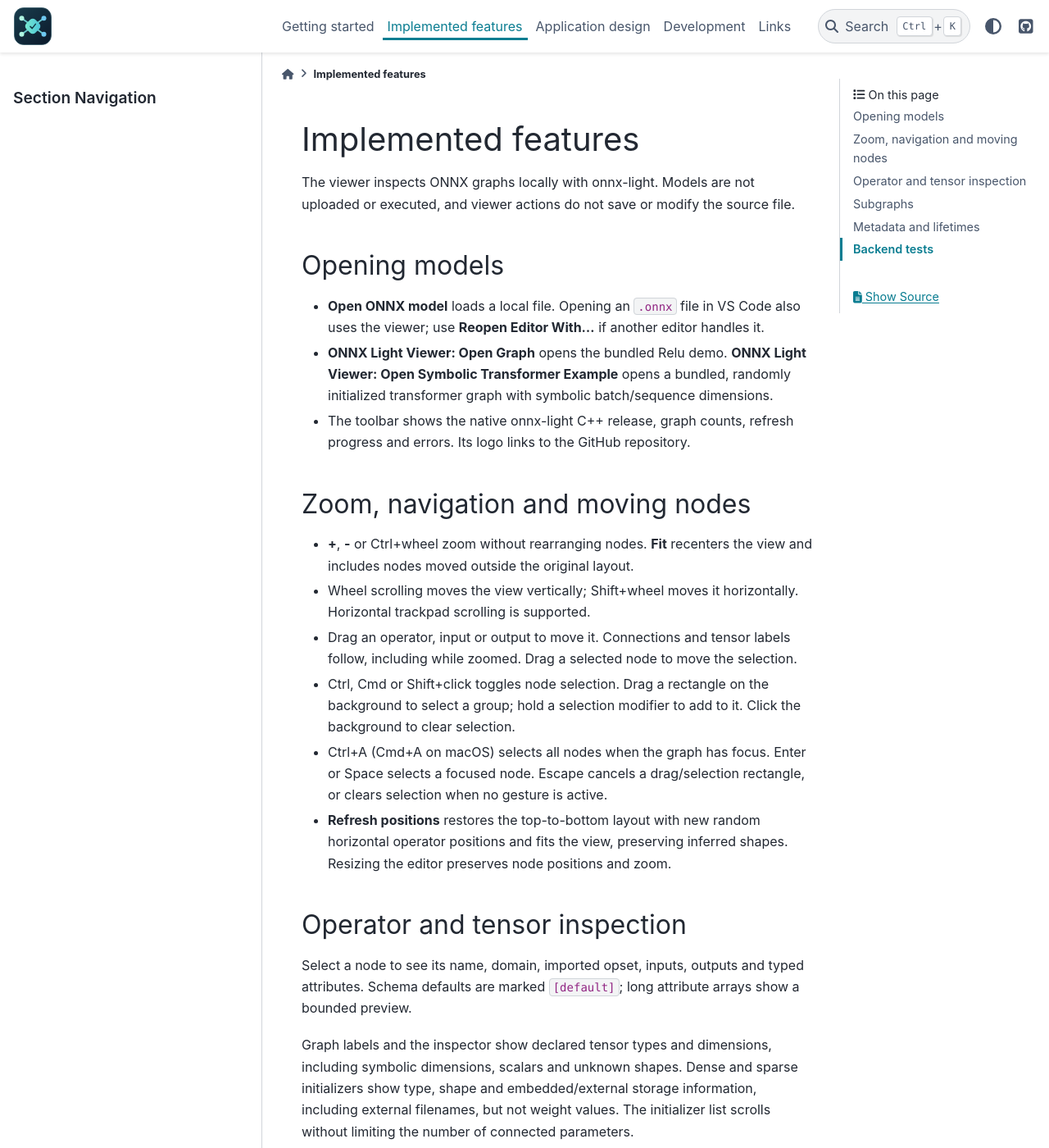
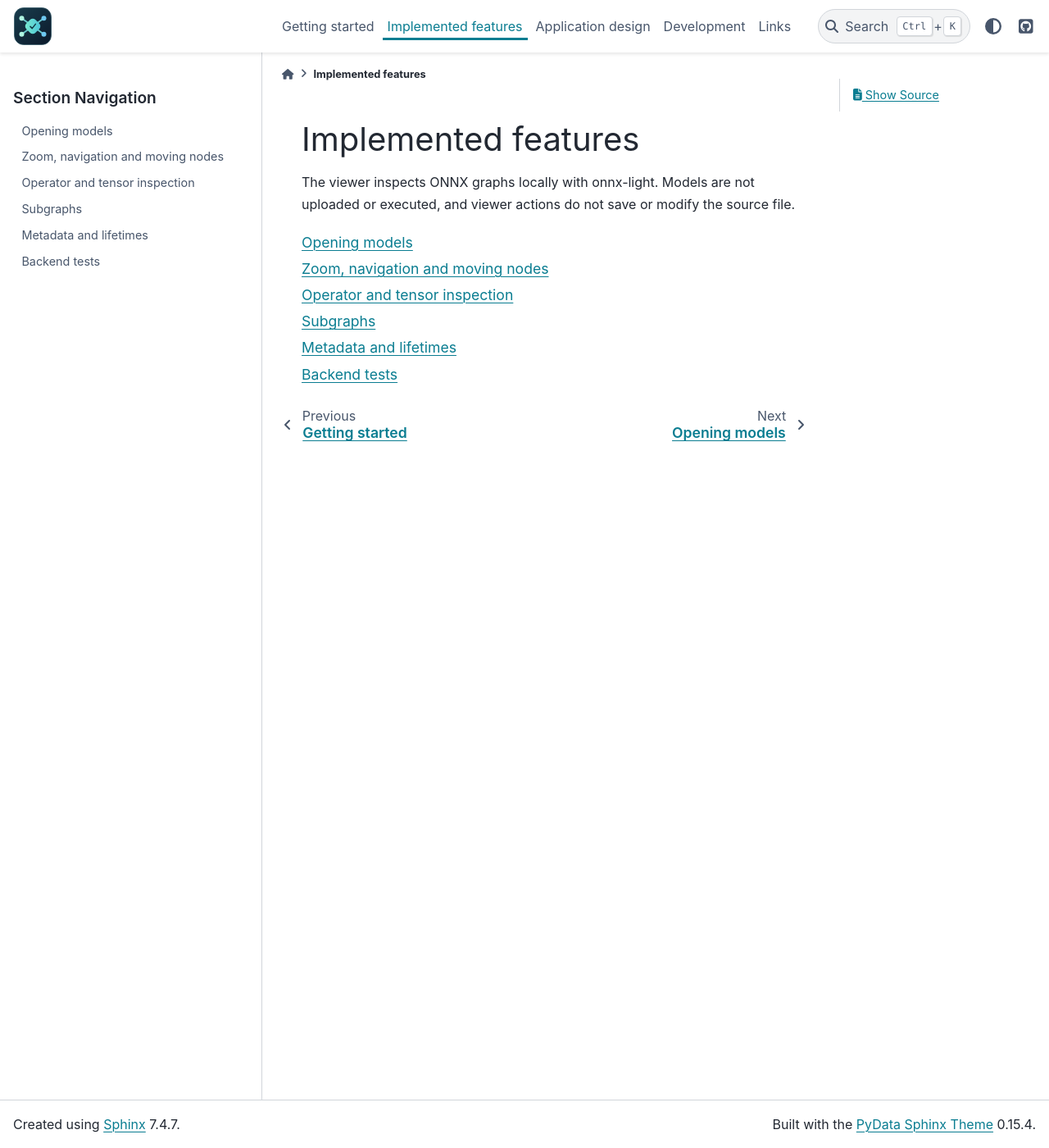
Before and after one commit to xadupre/onnx-light-viewer, a Sphinx documentation site: the page built from docs/features.rst, in a window 1280 px wide and 1400 px high. Shown: the whole window at 82% size. Built offline with Sphinx 7.4.7 and the PyData theme 0.15.4, drawn with Linux system fonts in a browser that asks for light colours; some of the changed text lies outside the part shown.

Commit message:
Split feature documentation into individual illustrated pages (#41)
* Initial plan

* Split feature documentation into illustrated individual pages

Co-authored-by: xadupre <22452781+xadupre@users.noreply.github.com>

---------

Co-authored-by: copilot-swe-agent[bot] <198982749+Copilot@users.noreply.github.com>
Co-authored-by: xadupre <22452781+xadupre@users.noreply.github.com>

```diff
--- a/docs/features.rst
+++ b/docs/features.rst
@@ -4,103 +4,12 @@ Implemented features
 The viewer inspects ONNX graphs locally with onnx-light. Models are not uploaded
 or executed, and viewer actions do not save or modify the source file.
 
-Opening models
---------------
+.. toctree::
+   :maxdepth: 1
 
-* **Open ONNX model** loads a local file. Opening an ``.onnx`` file in VS Code
-  also uses the viewer; use **Reopen Editor With...** if another editor handles it.
-* **ONNX Light Viewer: Open Graph** opens the bundled Relu demo.
-  **ONNX Light Viewer: Open Symbolic Transformer Example** opens a bundled,
-  randomly initialized transformer graph with symbolic batch/sequence dimensions.
-* The toolbar shows the native onnx-light C++ release, graph counts, refresh
-  progress and errors. Its logo links to the GitHub repository.
-
-Zoom, navigation and moving nodes
-----------------------------------------
-
-* **+**, **-** or Ctrl+wheel zoom without rearranging nodes. **Fit** recenters
-  the view and includes nodes moved outside the original layout.
-* Wheel scrolling moves the view vertically; Shift+wheel moves it horizontally.
-  Horizontal trackpad scrolling is supported.
-* Drag an operator, input or output to move it. Connections and tensor labels
-  follow, including while zoomed. Drag a selected node to move the selection.
-* Ctrl, Cmd or Shift+click toggles node selection. Drag a rectangle on the
-  background to select a group; hold a selection modifier to add to it.
-  Click the background to clear selection.
-* Ctrl+A (Cmd+A on macOS) selects all nodes when the graph has focus.
-  Enter or Space selects a focused node. Escape cancels a drag/selection
-  rectangle, or clears selection when no gesture is active.
-* **Refresh positions** restores the top-to-bottom layout with new random
-  horizontal operator positions and fits the view, preserving inferred shapes.
-  Resizing the editor preserves node positions and zoom.
-
-Operator and tensor inspection
-------------------------------
-
-Select a node to see its name, domain, imported opset, inputs, outputs and typed
-attributes. Schema defaults are marked ``[default]``; long attribute arrays
-show a bounded preview.
-
-Graph labels and the inspector show declared tensor types and dimensions,
-including symbolic dimensions, scalars and unknown shapes. Dense and sparse
-initializers show type, shape and embedded/external storage information,
-including external filenames, but not weight values. The initializer list
-scrolls without limiting the number of connected parameters.
-
-**Doc** opens the selected operator's available onnx-light schema documentation,
-with its schema version, formal inputs/outputs, attributes and type constraints.
-It is disabled when no documentation is available. **Close** or Escape dismisses it.
-
-**Refresh shapes** explicitly runs native shape/type inference. It updates
-labels and the inspector without resetting selection, positions or the camera.
-Unsupported operators or missing information can produce an error; the previous
-display remains available. Opening a model does not automatically infer shapes.
-
-Subgraphs
----------
-
-Explore graph attributes of operators such as **If**, **Loop** and **Scan**.
-Click a subgraph entry inside the operator's rectangle, or **Open** in the
-inspector. Entries support Tab followed by Enter or Space; dragging the
-operator's header still moves it. Each graph in a graph-list attribute has its
-own entry. Breadcrumbs return to enclosing graphs, including the main graph.
-
-Nested graphs retain enclosing opsets and captured tensor/initializer
-information. Captured values appear as input ports; captured initializers stay
-in the parameter list. The inspector lists implicit **Captured inputs**.
-**Refresh shapes** infers the enclosing model and updates the displayed subgraph,
-including intermediate ``value_info`` retained in its native graph.
-
-Metadata and lifetimes
-----------------------
-
-**Metadata** switches the inspector to native constant, tag and lifetime
-analysis, alongside stored model, graph, node and connected-tensor metadata.
-**Refresh metadata** recomputes this analysis for the displayed graph,
-even with the metadata inspector closed, without changing the view.
-
-Select an operator to see results releasable after its last reads: their
-connections become dashed and tensor names are crossed out. Caller-owned inputs
-and weights reaching their last read are listed separately, not marked as
-released. Graph outputs are kept. An **Unused** badge identifies unconsumed
-results that are not graph outputs.
-
-This is static analysis, not model execution. It does not infer shapes,
-evaluate operators or load external weights. Unknown shapes and custom
-operators do not prevent metadata inspection.
-
-Backend tests
--------------
-
-Backend tests are ONNX model cases used by onnx-light to check operator and
-runtime behavior. They include single-operator cases and multi-node models,
-including large Qwen3 cases.
-
-**Backend test** opens a searchable catalog from the bundled native onnx-light
-release. Search by test name, model name or category, then press Enter or click
-a result. The chosen graph opens in the viewer with normal inspection, moving,
-subgraph navigation and shape refresh. Escape cancels the selector.
-
-The viewer opens the test model; it does not run the test, compare reference
-outputs, report pass/fail or benchmark it. No Python or network access is needed
-to browse these cases, and external weight files are not downloaded or opened.
+   features/opening_models
+   features/navigation
+   features/inspection
+   features/subgraphs
+   features/metadata
+   features/backend_tests
```
Also changed, not shown: docs/features/backend_tests.rst (added, +19 -0 lines), docs/features/inspection.rst (added, +25 -0 lines), docs/features/metadata.rst (added, +21 -0 lines), docs/features/navigation.rst (added, +22 -0 lines), docs/features/opening_models.rst (added, +14 -0 lines), docs/features/subgraphs.rst (added, +18 -0 lines), docs/_static/backend-tests.png (added), docs/_static/inspection.png (added), docs/_static/metadata.png (added), docs/_static/navigation.png (added), docs/_static/opening-models.png (added), docs/_static/subgraphs.png (added).
